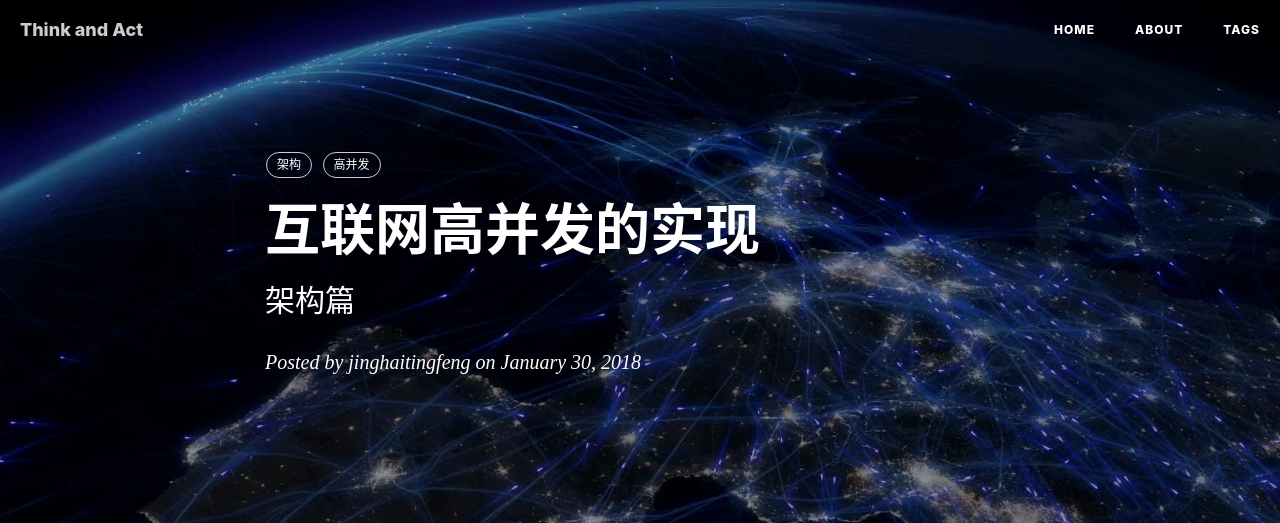
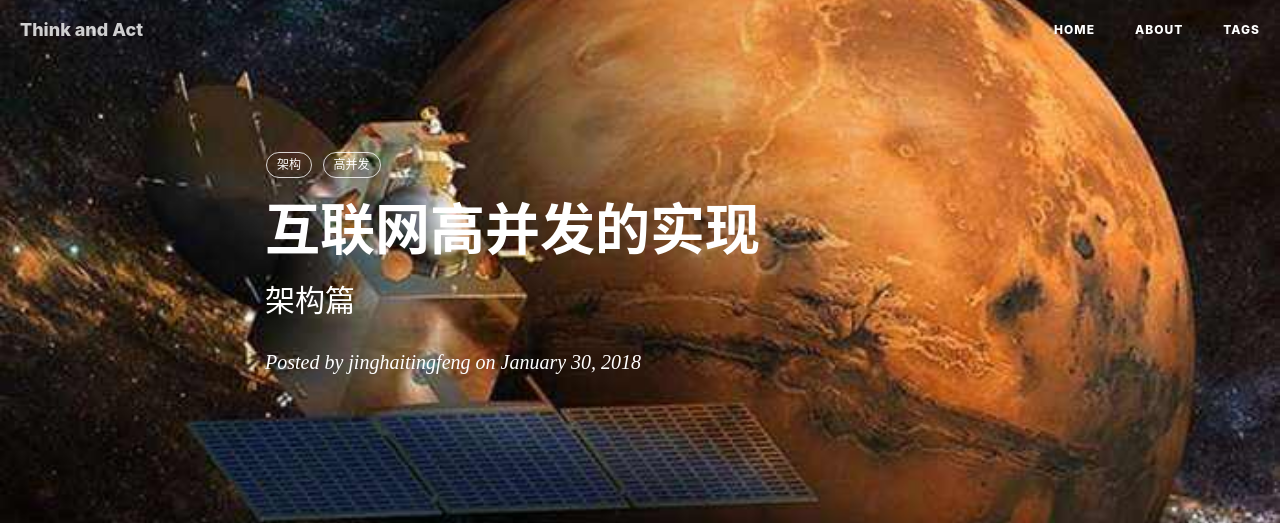
Before and after one commit to jinghaitingfeng/jinghaitingfeng.github.io, a Jekyll site: the page built from _posts/2018-1-30-高并发实现.md, in a window 1280 px wide. Shown: the top 523 px of the page. Built offline with Jekyll 4.4.1, drawn with Linux system fonts in a browser that asks for light colours; nearby versions of some CDN libraries; comment, search, counter and statistics services are not loaded; grey boxes are pictures that could not be loaded.

Commit message:
修改封面

```diff
--- a/_posts/2018-1-30-高并发实现.md
+++ b/_posts/2018-1-30-高并发实现.md
@@ -4,7 +4,7 @@
 subtitle:   架构篇
 date:       2018-1-30
 author:     jinghaitingfeng
-header-img: img/post-bg-os-metro.jpg
+header-img: img/haoqihao.jpg
 catalog: true
 tags:
     - 架构
```
Also changed, not shown: img/haoqihao.jpg (added).
